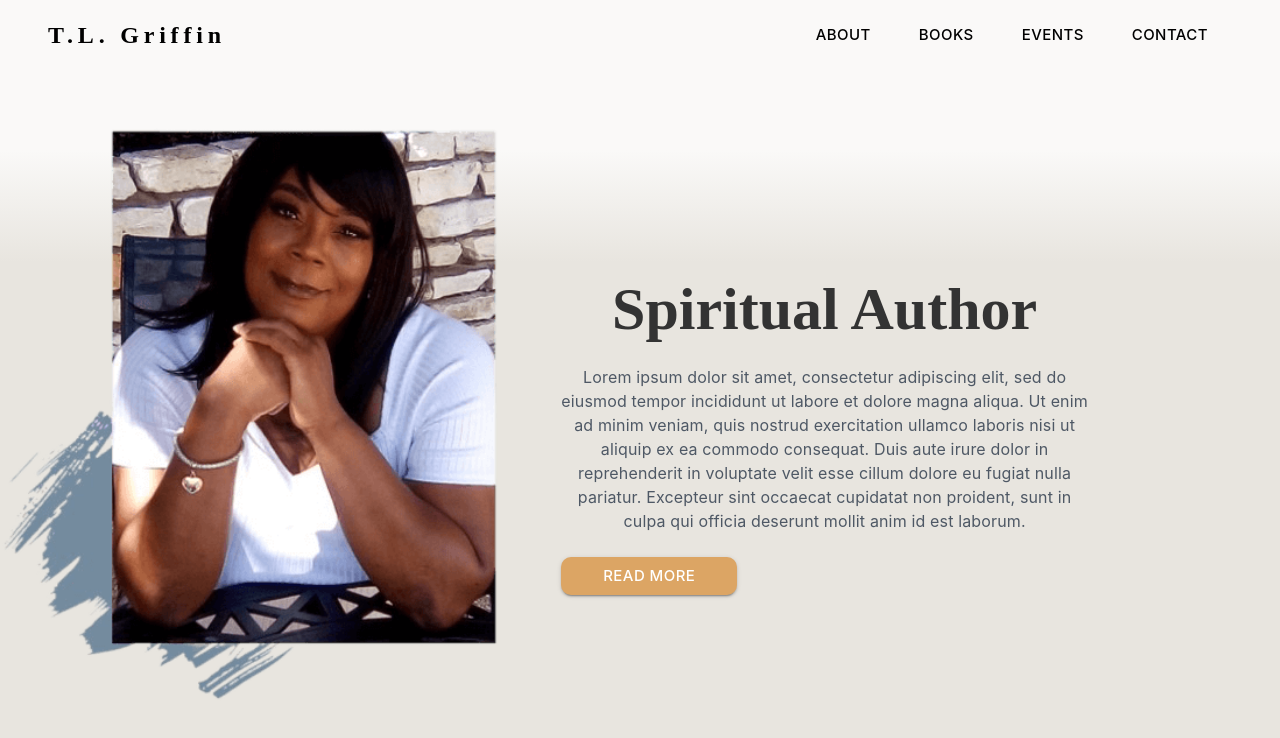
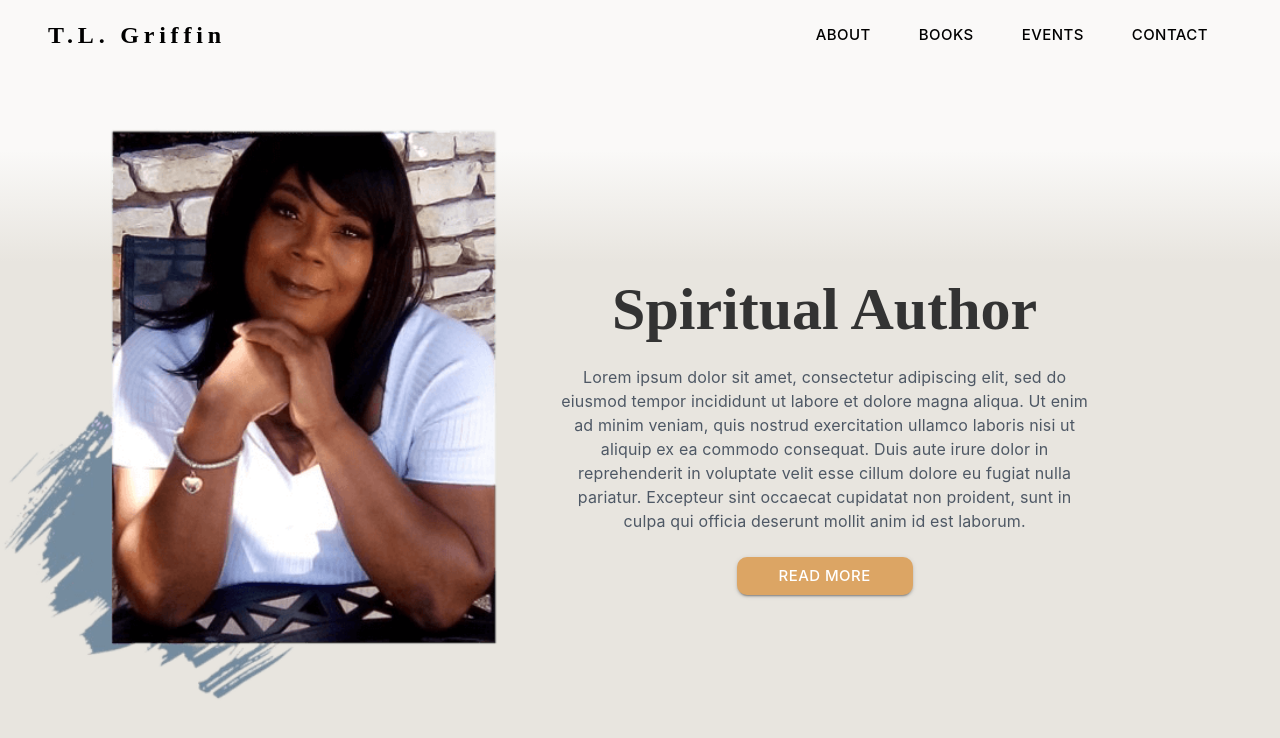
Before and after one commit to ChrisS561/TLGriffinBooks, a React (Create React App) app in the folder tisha-wesbite/: page / in a window 1280 px wide. Shown: the top 738 px of the page. Built offline with nearby package versions, Linux system fonts and the light colour scheme; the HTML template or start-up script is replaced by a standard one.

Commit message:
Update homepage

```diff
--- a/tisha-wesbite/src/Pages/Homepage.js
+++ b/tisha-wesbite/src/Pages/Homepage.js
@@ -73,6 +73,9 @@ export default function Homepage() {
 						display: 'block',
 						width: { xs: '10rem', sm: '15rem', md: '11rem' },
 						fontFamily: 'inter',
+						alignItems: 'center',
+						margin: { lg: '0 auto' },
+						justifyContent: 'center',
 					}}
 				>
 					<Button
@@ -93,7 +96,6 @@ export default function Homepage() {
 							},
 							display: 'block',
 							width: '100%',
-							margin: { lg: '0 auto' },
 							maxWidth: '14rem',
 							fontFamily: 'inter',
 							fontSize: '15px',
```
